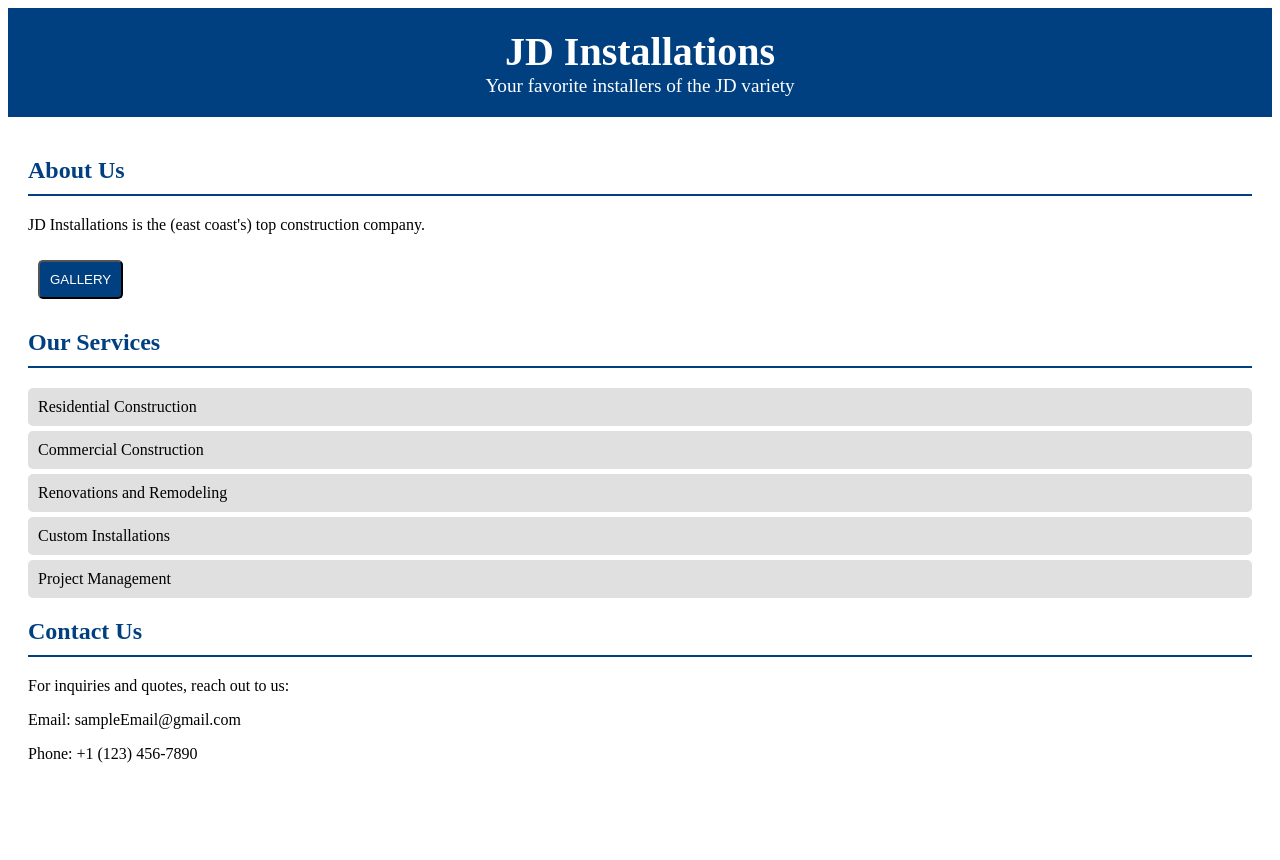
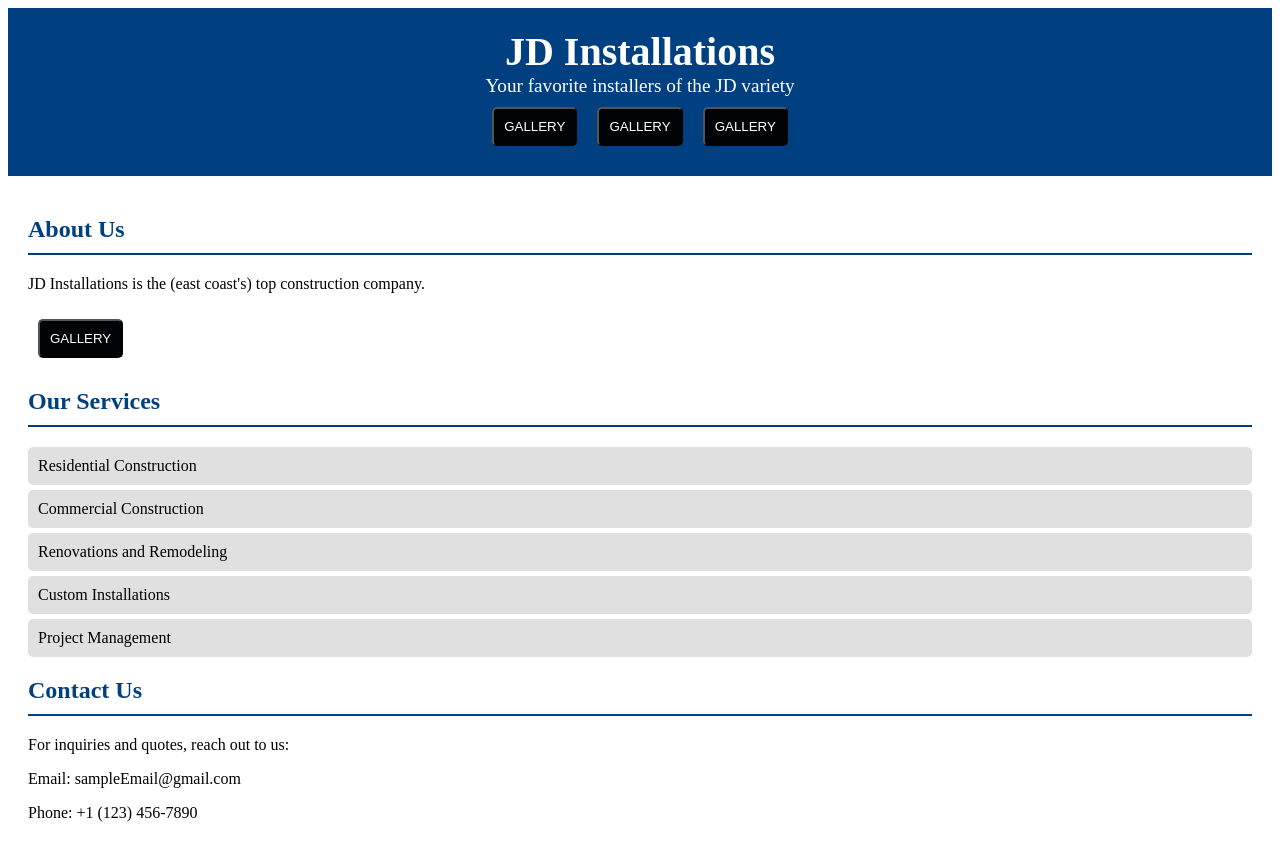
Before and after one commit to lamngo13/bruhh, an Angular app in the folder angapp/: page / in a window 1280 px wide. Shown: the top 860 px of the page. Before the commit the page ends 811 px from the top, so only its background shows below. Built offline with nearby package versions, Linux system fonts and the light colour scheme.

Commit message:
multiple buttons lfgo

```diff
--- a/angapp/src/app/home/home.component.css
+++ b/angapp/src/app/home/home.component.css
@@ -22,8 +22,9 @@ body {
     font-size: 1.2em;
   }
 
+
   .gallerybutton{
-    background-color: #004080;
+    background-color: #000407;
     color: white;
     padding: 10px;
     text-align: center;
--- a/angapp/src/app/home/home.component.html
+++ b/angapp/src/app/home/home.component.html
@@ -1,6 +1,9 @@
 <div class="header">
     <h1>JD Installations</h1>
     <p>Your favorite installers of the JD variety</p>
+    <button class="gallerybutton" (click)="second()">GALLERY</button>
+    <button class="gallerybutton" (click)="second()">GALLERY</button>
+    <button class="gallerybutton" (click)="second()">GALLERY</button>
 </div>
 
   <div class="content">
```
